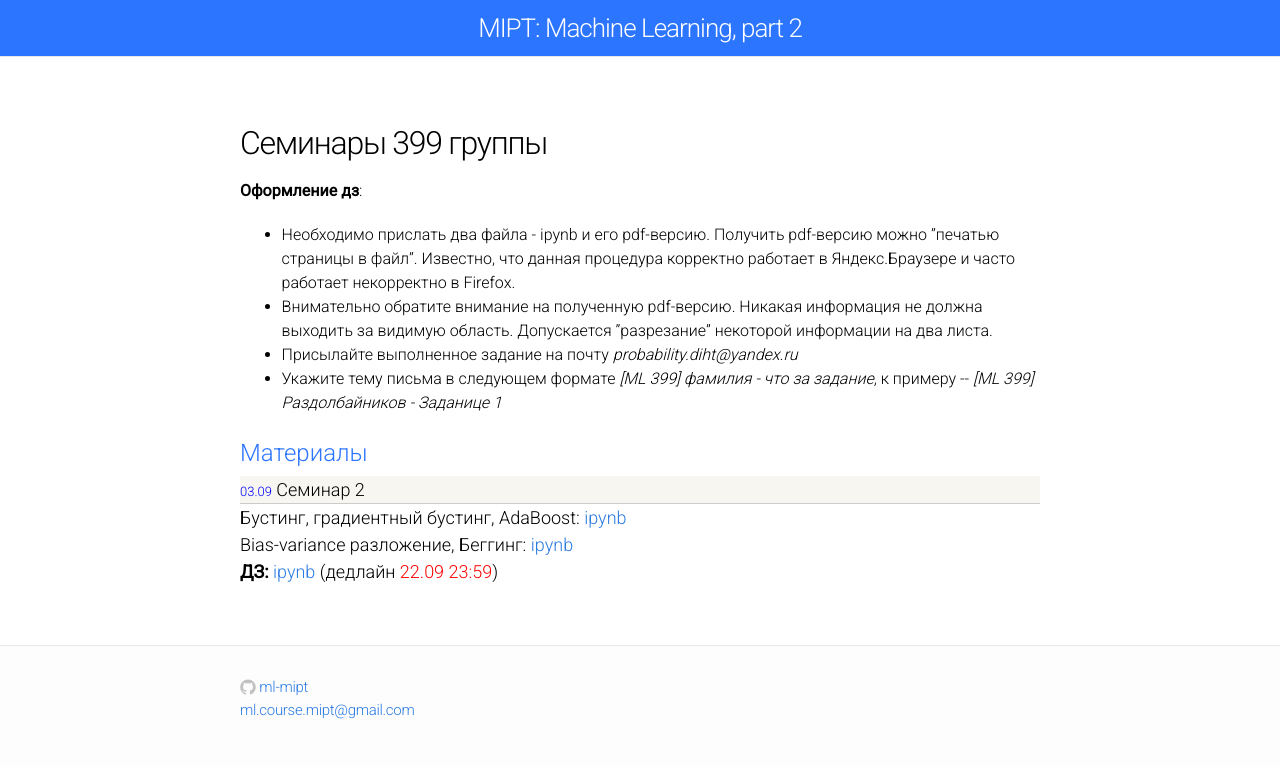
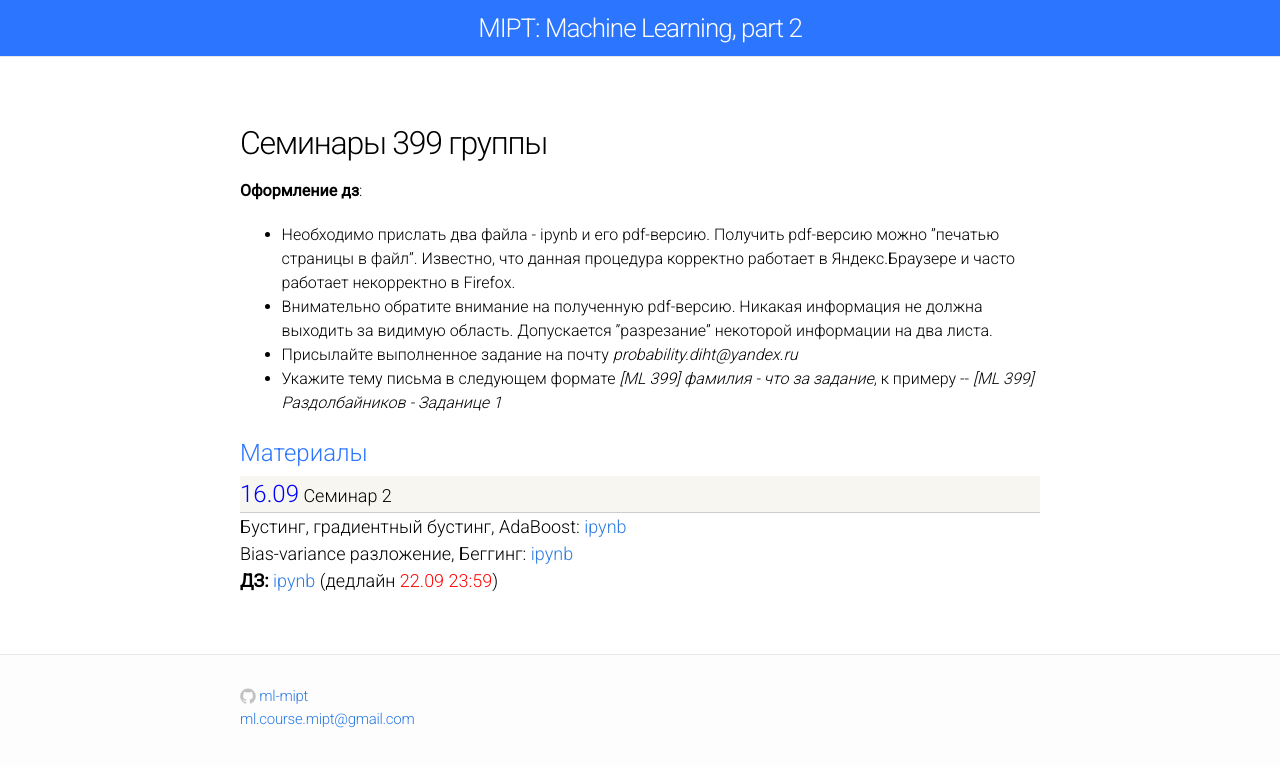
Before and after one commit to ml-mipt/old-ml-mipt.github.io, a Jekyll site: the page built from 399/seminars.md, in a window 1280 px wide. Shown: the top 767 px of the page. Built offline with Jekyll 4.4.1, drawn with Linux system fonts in a browser that asks for light colours.

Commit message:
Update seminars.md

```diff
--- a/399/seminars.md
+++ b/399/seminars.md
@@ -21,7 +21,7 @@ permalink: /399/
     <div class="module-header">Материалы</div>
 
     <div class="materials-item">
-      <font size="2" color="blue">03.09</font> Семинар 2
+      <font size="5" color="blue">16.09</font> Семинар 2
     </div>
     <div style="text-align: left">
         Бустинг, градиентный бустинг, AdaBoost:
```
